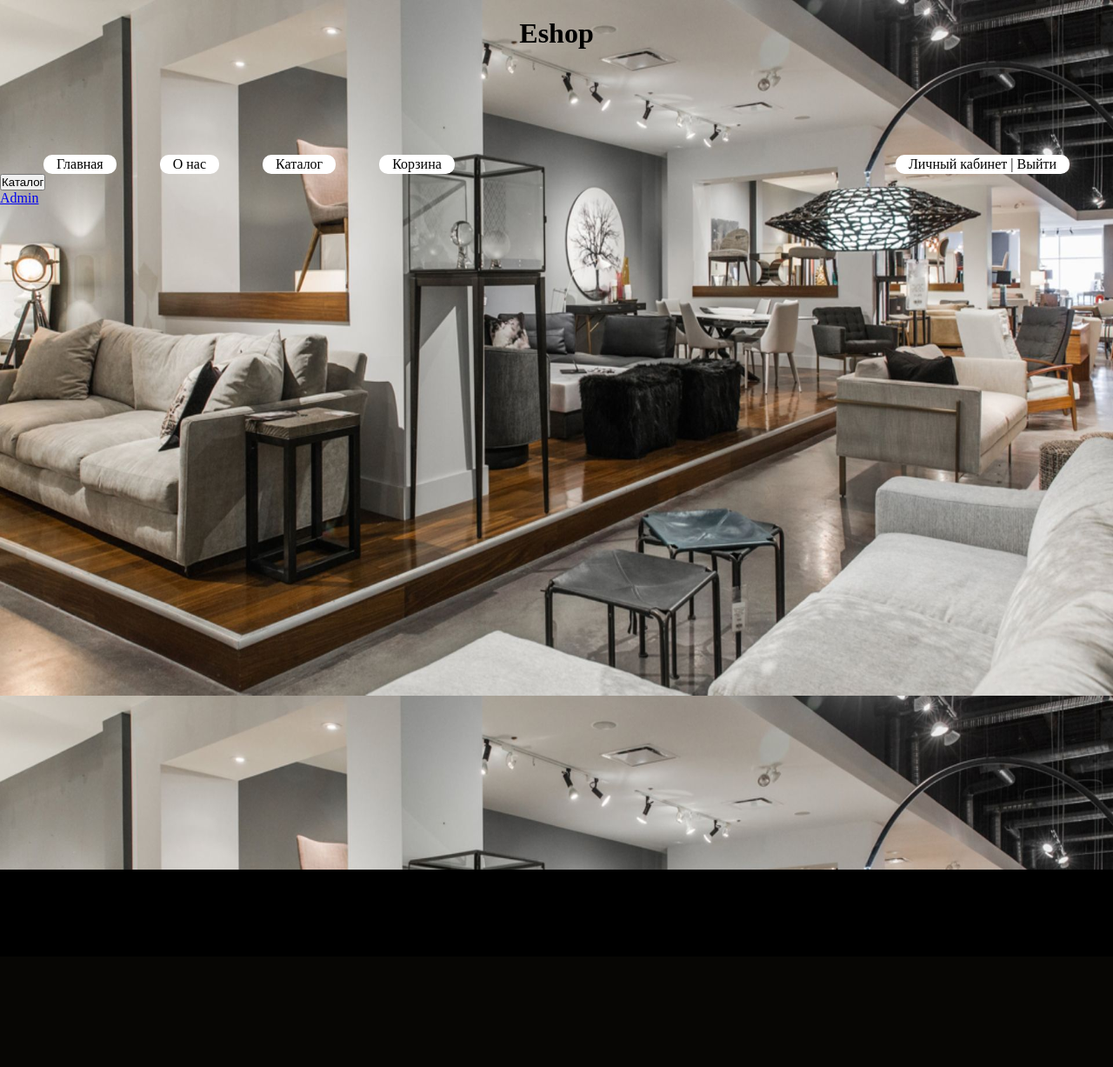
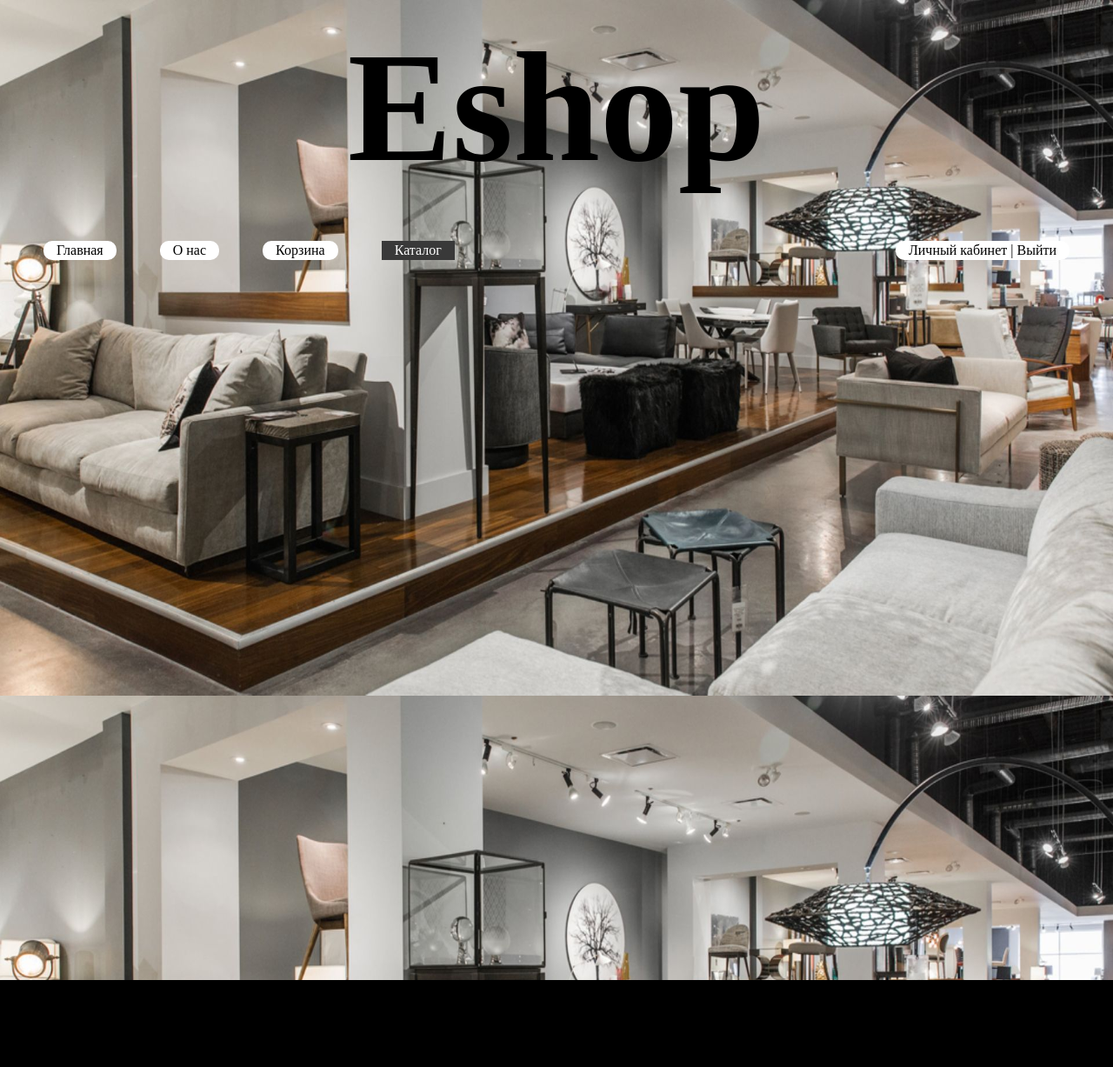
Before and after one commit to SergeyFoma/Shop2, a Django app: page /about/ in a window 1280 px wide. Shown: the whole page at 87% size. Before the commit the page ends 1000 px from the top, so only its background shows below. Run offline with Django 5.2, Linux system fonts and the light colour scheme; the visitor is signed in with stand-in values (Sample User, id 1); data that the repository does not hold is empty.

Commit message:
menu filter update image css

```diff
--- a/goods/models.py
+++ b/goods/models.py
@@ -14,7 +14,7 @@ class Categories(models.Model):
 class Products(models.Model):
     name = models.CharField(max_length = 150, unique=True, verbose_name='Название')
     description = models.TextField(blank=True, null=True, verbose_name='Описание')
-    image = models.ImageField(upload_to="images/",verbose_name='Изображение', default = 'default.png')
+    image = models.ImageField(upload_to="images/",verbose_name='Изображение', blank=True, null=True)
     price = models.DecimalField(max_digits=7, decimal_places=2, verbose_name="Цена")
     discount = models.DecimalField(default=0.00, max_digits=4, decimal_places=2, verbose_name="Скидка")
     quantity = models.PositiveIntegerField(default=0, verbose_name='Количество')
--- a/main/static/main/css/styles.css
+++ b/main/static/main/css/styles.css
@@ -13,7 +13,7 @@ body {
 
 .header {
     width: 100%;
-    height: 200px;
+    /*height: 200px;*/
     /*background-color: aqua;*/
     position: relative;
     /*text-align: center;*/
@@ -21,36 +21,67 @@ body {
 }
 .heading {
     width: 100%;
-    height: 50px;
+    /*height: 50px;*/
     text-align: center;
     padding-top: 20px;
+    font-size: 90px;
+    margin-bottom: 50px;
 }
 .menu {
     position: absolute;
-    bottom: 0;
+    /*bottom: 80px;*/
     width: 100%;
     /*text-align: center;*/
     /*background-color: rgba(255, 255, 255, 0.5);*/
+
 }
 .menu a {
     text-decoration: none;
     color:black;
 }
-
+.menu_b:hover {
+    cursor: pointer;
+}
+.m_cat a:hover {
+    color: rgb(38, 8, 206);
+}
+#but1 {
+    /*background-color: rgba(255, 255, 255, 1.0);*/
+    background-color: rgb(57, 57, 57);
+    padding: 2px 15px;
+    color: #fff;
+    /*border-radius: 10px;*/
+}
+#but2 {
+    background-color: rgb(57, 57, 57);
+    padding: 2px 15px;
+    color: #fff;
+}
 
 li {
     float:left;
     list-style-type: none;
+}
+.modal_catalog {
+    margin-left: 50px;
+    background-color: #fff;
+    /*border-radius: 10px;*/
+}
+.modal_catalog2 {
     /*margin-right: 20px;*/
     margin-left: 50px;
     background-color: rgba(255, 255, 255, 1.0);
     padding: 2px 15px;
     border-radius: 10px;
 }
+.m_cat {
+    padding: 5px;
+}
 #lk {
     float:right;
-    /*background-color: rgba(255, 255, 255, 0.5);*/
-    /*padding: 2px 15px;*/
+    background-color: rgba(255, 255, 255, 1.0);
+    padding: 2px 15px;
+    border-radius: 10px;
     margin-right: 50px;
 }
 
@@ -58,6 +89,17 @@ li {
     width: 100%;
     height: 800px;
     /*background-color: rgb(209, 248, 248);*/
+    padding-top: 50px;
+}
+.form_filters {
+    margin-right: 50px;
+    margin-left: 50px;
+    /*background-color: rgba(255, 255, 255, 1.0);*/
+}
+#discount_goods {
+    width: 20px;
+    height: 20px;
+    background-color: rgba(255, 255, 255, 1.0);
 }
 
 
--- a/templates/base.html
+++ b/templates/base.html
@@ -15,10 +15,22 @@
         </div>
         <div class="menu">
             <ul>
-                <li><a href="{% url 'main:index' %}">Главная</a></li>
-                <li><a href="{% url 'main:about' %}">О нас</a></li>
-                <li><a href="#">Каталог</a></li>
-                <li><a href="#">Корзина</a></li>
+                <li class='modal_catalog2'><a href="{% url 'main:index' %}"class='menu_a'>Главная</a></li>
+                <li class='modal_catalog2'><a href="{% url 'main:about' %}"class='menu_a'>О нас</a></li>
+                <li class='modal_catalog2'><a href="#"class='menu_a'>Корзина</a></li>
+<!--<li><a href="#"class='menu_a'>Каталог</a></li>-->
+                <li class="modal_catalog"id='mod_cat'>
+                    <p onclick='mod()'id='but1'class='menu_b'>Каталог</p>
+                    <p onclick='mod2()'id='but2'class='menu_b'>Каталог</p>
+                    <div class='m_cat'id='m_cat'style='display:none;'>
+                        {% tag_catalog as tcat %}
+                        {% for cat_tag in tcat %}
+                            <p><a href="{% url "goods:catalog" slug_cat=cat_tag.slug %}">{{cat_tag.name}}</a></p>
+                        {% endfor %}
+                    </div>
+                </li>
+
+
 
                 {% if not request.user.is_authenticated %}
                     <li id="lk"><a href="{% url "users:login_user" %}">Войти</a></li>
@@ -32,19 +44,9 @@
     </div>
     <div class="sidebar">
 
-        <div class="modal_catalog"id='mod_cat'>
-            <button onclick='mod()'id='but1'>Каталог</button>
-            <button onclick='mod2()'id='but2'>Каталог2</button>
-            <div class='m_cat'id='m_cat'style='display:none;'>
-                {% tag_catalog as tcat %}
-                {% for cat_tag in tcat %}
-                    <p><a href="{% url "goods:catalog" slug_cat=cat_tag.slug %}">{{cat_tag.name}}</a></p>
-                {% endfor %}
-            </div>
-        </div>
 
-        {% if request.user.is_staff %}
-            <a href="{% url 'admin:index' %}"target="_blank">Admin</a>
+        {% if request.user.is_staff and request.path == '/profile/' %}
+            <a href="{% url 'admin:index' %}"target="_blank"style="margin-left:50px;">Admin</a>
         {% endif %}
 
         {% block content %}
@@ -55,6 +57,7 @@
         {% endblock %}
     </div>
 
+    <!--Модальнле окно Каталог-->
     <script>
         //document.getElementById('m_cat').onclick='mod';
         document.getElementById('but2').style.display='none';
```
Also changed, not shown: goods/templates/goods/catalog.html (+6 -1 lines), goods/migrations/0004_alter_products_image.py (added), goods/migrations/0005_alter_products_image.py (added), main/static/main/image/default.png.
